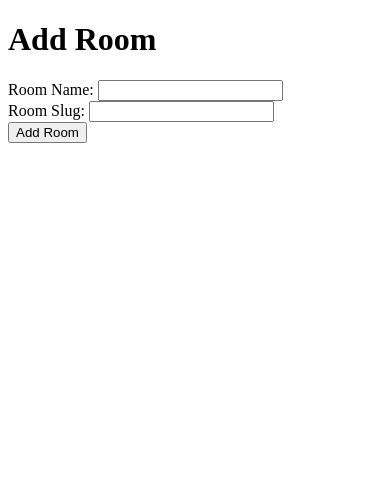
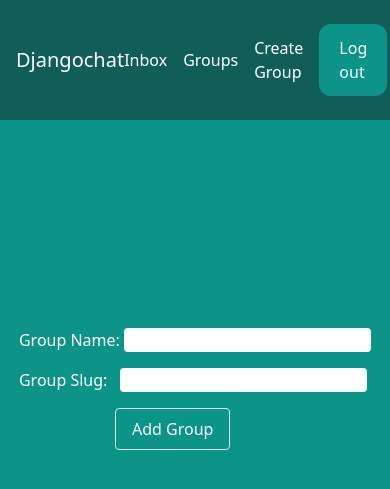
Before and after one commit to abdullah-faisal-qbatch/django-instagram, a Django app: page /rooms/add/room-details/ in a window 390 px wide. Shown: the top 489 px of the page. Run offline with Django 4.2, Linux system fonts and the light colour scheme; the visitor is signed in with stand-in values (Sample User, id 1); some libraries are stand-ins or nearby versions.

Commit message:
:sparkles: Added feature for one-to-one chatting

```diff
--- a/core/templates/core/base.html
+++ b/core/templates/core/base.html
@@ -25,12 +25,16 @@
 
       <div class="flex items-center space-x-4">
         {% if request.user.is_authenticated %}
+        <a href="/rooms/inbox/users/" class="text-white hover:text-gray-200"
+          >Inbox</a
+        >
+
+        <a href="/rooms/" class="text-white hover:text-gray-200">Groups</a>
         <a
           href="/rooms/add/room-details/"
           class="text-white hover:text-gray-200"
-          >Create Room</a
+          >Create Group</a
         >
-        <a href="/rooms/" class="text-white hover:text-gray-200">Rooms</a>
 
         <a
           href="/logout/"
--- a/room/admin.py
+++ b/room/admin.py
@@ -1,6 +1,6 @@
 from django.contrib import admin
-from .models import Room, Message
+from .models import Chat, Message
 
 # Register your models here.
-admin.site.register(Room)
+admin.site.register(Chat)
 admin.site.register(Message)
--- a/room/apps.py
+++ b/room/apps.py
@@ -3,4 +3,5 @@ from django.apps import AppConfig
 
 class RoomConfig(AppConfig):
     default_auto_field = 'django.db.models.BigAutoField'
+
     name = 'room'
--- a/room/consumers.py
+++ b/room/consumers.py
@@ -1,5 +1,5 @@
 import json
-from .models import Room, Message
+from .models import Chat, Message
 from asgiref.sync import sync_to_async
 from django.contrib.auth.models import User
 from channels.generic.websocket import AsyncWebsocketConsumer
@@ -57,6 +57,6 @@ class ChatConsumer(AsyncWebsocketConsumer):
     @sync_to_async
     def save_message(self, username, room, message):
         user = User.objects.get(username=username)
-        room = Room.objects.get(slug=room)
+        room = Chat.objects.get(slug=room)
 
         Message.objects.create(user=user, room=room, content=message)
--- a/room/models.py
+++ b/room/models.py
@@ -2,14 +2,14 @@ from django.db import models
 from django.contrib.auth.models import User
 
 
-class Room(models.Model):
+class Chat(models.Model):
     name = models.CharField(max_length=255)
     slug = models.SlugField(unique=True)
 
 
 class Message(models.Model):
     room = models.ForeignKey(
-        Room, related_name='messages', on_delete=models.CASCADE)
+        Chat, related_name='messages', on_delete=models.CASCADE)
     user = models.ForeignKey(
         User, related_name='messages', on_delete=models.CASCADE)
     content = models.TextField()
--- a/room/templates/room/room_form.html
+++ b/room/templates/room/room_form.html
@@ -1,19 +1,33 @@
-<!DOCTYPE html>
-<html>
-  <head>
-    <title>Add Room</title>
-  </head>
-  <body>
-    <h1>Add Room</h1>
-    <form method="POST" action="/rooms/">
-      {% csrf_token %}
-      <label for="name">Room Name:</label>
-      <input type="text" id="name" name="name" required />
-      <br />
-      <label for="slug">Room Slug:</label>
-      <input type="text" id="slug" name="slug" required />
-      <br />
-      <button type="submit">Add Room</button>
-    </form>
-  </body>
-</html>
+{% extends 'core/base.html' %} {% block title %}Add Room | {% endblock %}
+{%block content %}
+
+<div class="flex justify-center items-center mt-48 text-white">
+  <form method="POST">
+    {% csrf_token %}
+    <label for="name">Group Name:</label>
+    <input
+      type="text"
+      id="name"
+      name="name"
+      required
+      class="mt-4 rounded text-black px-2"
+    />
+    <br />
+    <label for="slug">Group Slug:&nbsp;&nbsp;</label>
+    <input
+      type="text"
+      id="slug"
+      name="slug"
+      required
+      class="mt-4 rounded text-black px-2"
+    />
+    <br />
+    <button
+      type="submit"
+      class="text-white border ml-24 mt-4 hover:bg-black rounded px-4 py-2"
+    >
+      Add Group
+    </button>
+  </form>
+</div>
+{% endblock %}
--- a/room/urls.py
+++ b/room/urls.py
@@ -1,9 +1,10 @@
 from django.urls import path
-
 from . import views
 
 urlpatterns = [
     path('', views.rooms, name='rooms'),
     path('<slug:slug>/', views.room, name='room'),
-    path('add/room-details/', views.add_room, name='add-room')
+    path('add/room-details/', views.add_room, name='add-room'),
+    path('inbox/users/', views.get_users, name='inbox'),
+    path('inbox/users/<slug:slug>/', views.user, name='inbox')
 ]
--- a/room/views.py
+++ b/room/views.py
@@ -1,6 +1,6 @@
-from .models import Room, Message
+from .models import Chat, Message
 from constants import TOP_MESSAGES
-from rest_framework import generics
+from django.contrib.auth.models import User
 from django.shortcuts import render, redirect
 from django.contrib.auth.decorators import login_required
 
@@ -16,9 +16,20 @@ def rooms(request):
     Returns:
         A rendered HTML page displaying a list of all available rooms.
     """
-    all_rooms = Room.objects.all()
-    print(all_rooms)
+    all_rooms = Chat.objects.all()
     return render(request, 'room/rooms.html', {'rooms': all_rooms})
+
+
+@login_required
+def get_users(request):
+    all_users = User.objects.all()
+    return render(request, 'room/inbox.html', {'users': all_users})
+
+
+@login_required
+def user(request, slug):
+    current_user = User.objects.get(username=slug)
+    return render(request, 'room/user.html', {'current_user': current_user})
 
 
 @login_required
@@ -33,9 +44,8 @@ def room(request, slug):
     Returns:
         A rendered HTML page showing room details and messages associated with the specified room.
     """
-    room = Room.objects.get(slug=slug)
+    room = Chat.objects.get(slug=slug)
     messages = Message.objects.filter(room=room)[:TOP_MESSAGES]
-
     return render(request, 'room/room.html', {'room': room, 'messages': messages})
 
 
@@ -53,42 +63,13 @@ def add_room(request):
         and redirects to the 'room/rooms' page.
 
     """
+    # import pdb
+    # pdb.set_trace()
     if request.method == "GET":
         return render(request, 'room/room_form.html')
     if request.method == 'POST':
         name = request.POST['name']
         slug = request.POST['slug']
-        room = Room(name=name, slug=slug)
+        room = Chat(name=name, slug=slug)
         room.save()
-        return redirect('room/rooms')
-
-
-@login_required
-class AddRoomView(generics.CreateAPIView):
-    """
-    View for adding a new room.
-
-    This view handles both GET and POST requests to display the room form and create a new room,
-    respectively.
-
-    Methods:
-    - get: Renders the room creation form for GET requests.
-    - post: Processes the submitted form data and creates a new room for POST requests.
-
-    Args:
-        request: The HTTP request object.
-
-    Returns:
-        - For GET requests, it renders the 'room_form.html' template.
-        - For POST requests, it creates a new room based on the submitted data and redirects to a specified URL.
-    """
-
-    def get(self, request, *args, **kwargs):
-        return render(request, 'room/room_form.html')
-
-    def post(self, request, *args, **kwargs):
-        name = request.POST['name']
-        slug = request.POST['slug']
-        room = Room(name=name, slug=slug)
-        room.save()
-        return redirect('')
+        return redirect('rooms')
```
Also changed, not shown: room/templates/room/inbox.html (added, +20 -0 lines), room/templates/room/user.html (added, +108 -0 lines), room/migrations/0003_rename_room_chat.py (added).
